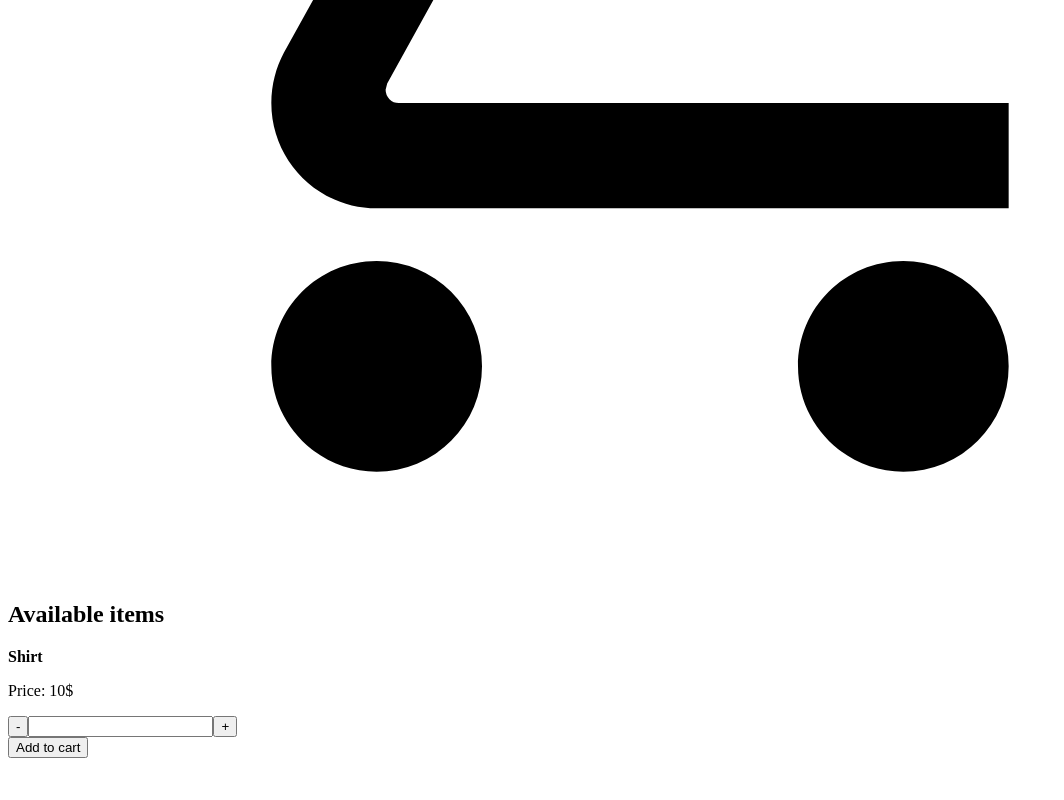
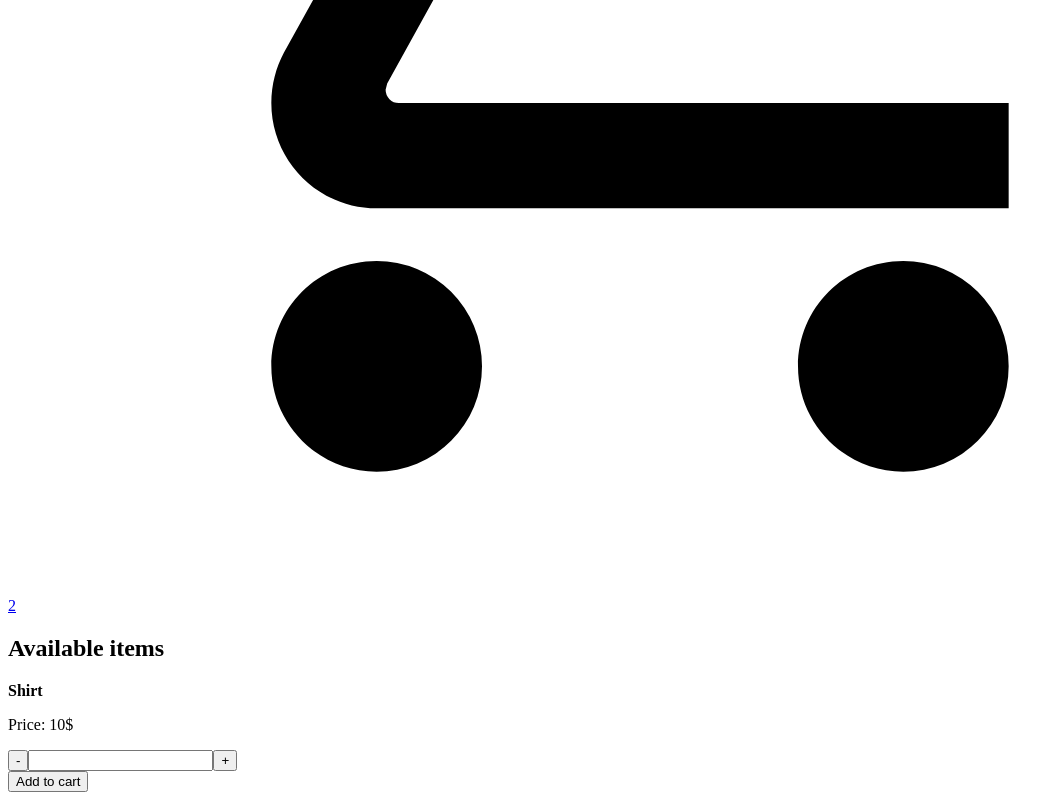
Before and after one commit to codingbyday3/shopping-cart, a React (Vite) app: page /shop in a window 1280 px wide. Shown: the part 819-1619 px from the top of the page, without its empty margins (0-1064 px from the left). Before the commit the page ends 1585 px from the top, so only its background shows below. Built offline with nearby package versions, Linux system fonts and the light colour scheme.

Commit message:
Add: number of items in cart

```diff
--- a/src/components/Shop/Shop.jsx
+++ b/src/components/Shop/Shop.jsx
@@ -10,6 +10,7 @@ const Shop = () =>{
                         <title>cart-outline</title>
                         <path d="M17,18A2,2 0 0,1 19,20A2,2 0 0,1 17,22C15.89,22 15,21.1 15,20C15,18.89 15.89,18 17,18M1,2H4.27L5.21,4H20A1,1 0 0,1 21,5C21,5.17 20.95,5.34 20.88,5.5L17.3,11.97C16.96,12.58 16.3,13 15.55,13H8.1L7.2,14.63L7.17,14.75A0.25,0.25 0 0,0 7.42,15H19V17H7C5.89,17 5,16.1 5,15C5,14.65 5.09,14.32 5.24,14.04L6.6,11.59L3,4H1V2M7,18A2,2 0 0,1 9,20A2,2 0 0,1 7,22C5.89,22 5,21.1 5,20C5,18.89 5.89,18 7,18M16,11L18.78,6H6.14L8.5,11H16Z" />
                     </svg>
+                    <p>2</p>
                 </Link>
             </aside>
             <div>
```
